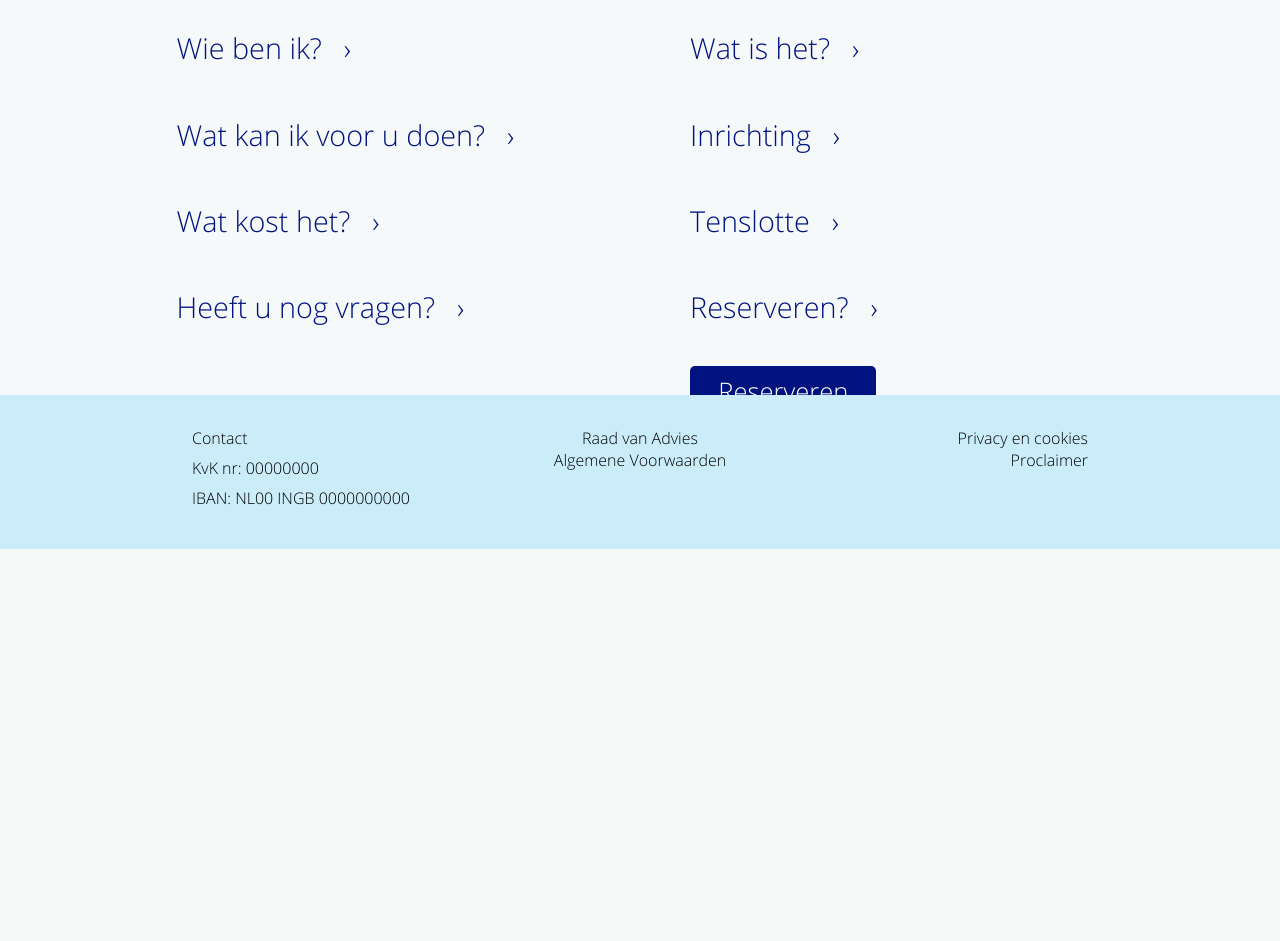
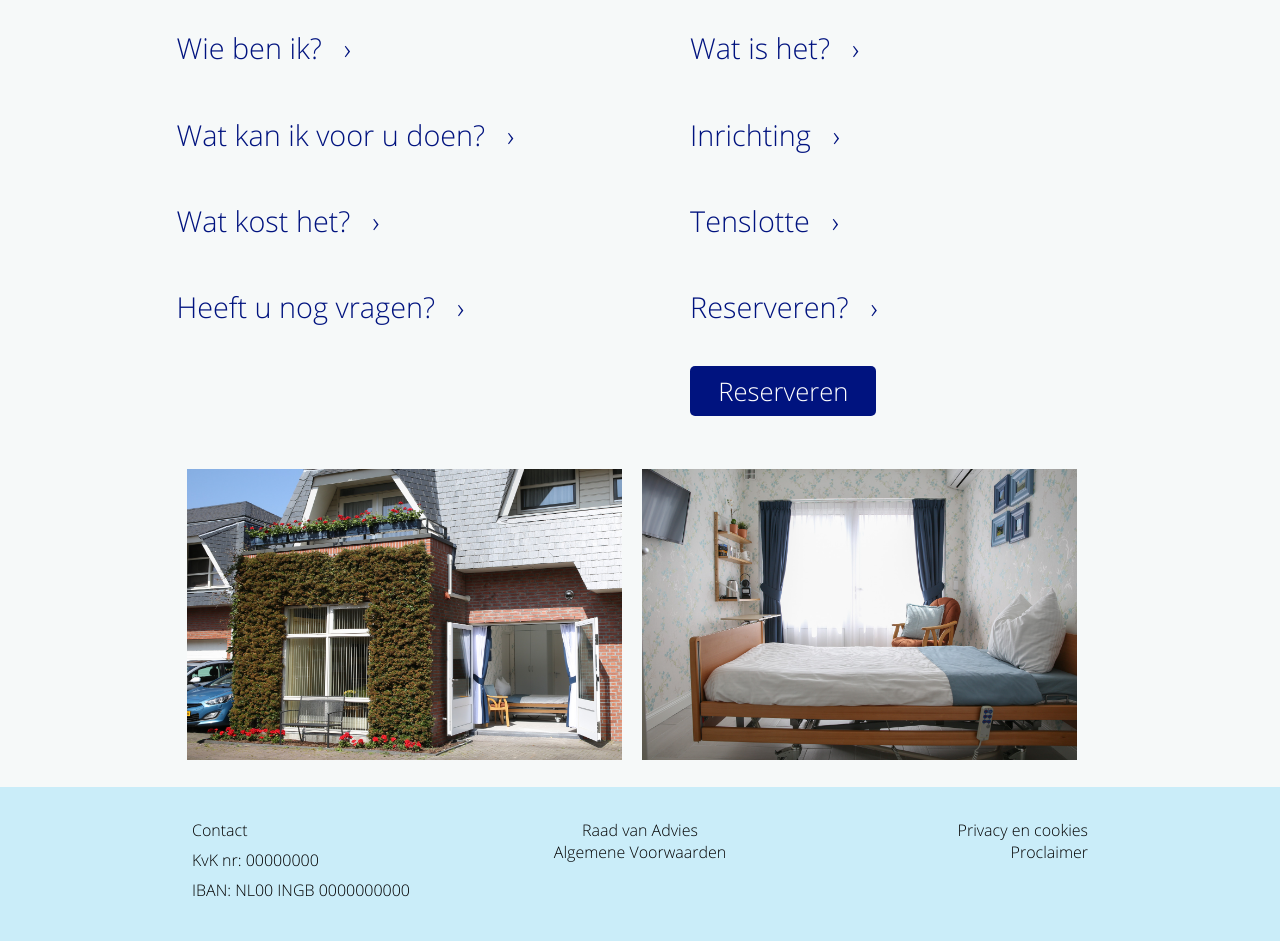
Before and after one commit to mjmeijerman/herstelkamer.nl, a Symfony app: template app/Resources/views/default/index.html.twig in a window 1280 px wide. Shown: the part 495-1436 px from the top of the page. Before the commit the page ends 1044 px from the top, so only its background shows below. Run offline with Twig, Linux system fonts and the light colour scheme; the template is opened without the code that fills it, so the values that code supplies are empty; some libraries are stand-ins or nearby versions.

Commit message:
Foto's en button fix

```diff
--- a/app/Resources/views/default/index.html.twig
+++ b/app/Resources/views/default/index.html.twig
@@ -71,20 +71,13 @@
 
         </div>
 
-        {#<div class="article_img">#}
-            {#<img class='inrichting' src='images/inrichting.jpg'/>#}
-        {#</div>#}
+        <div class="article_img">
+            <img class="inrichting" src="{{ asset('images/inrichting2.jpg') }}"/>
+        </div>
 
-        {#<div class="article_img">#}
-            {#<img class='inrichting' src='images/inrichting.jpg'/>#}
-        {#</div>#}
+		<div class="article_img">
+            <img class="inrichting" src="{{ asset('images/inrichting1.jpg') }}"/>
+        </div>
 
-        {#<div class="article_img">#}
-            {#<img class='inrichting' src='images/inrichting.jpg'/>#}
-        {#</div>#}
-
-        {#<div class="article_img">#}
-            {#<img class='inrichting' src='images/inrichting.jpg'/>#}
-        {#</div>#}
     </div>
 {% endblock %}
--- a/web/css/style.css
+++ b/web/css/style.css
@@ -30,7 +30,7 @@ a:hover, a:active {
 
 #container {
 	width: 100%;
-	padding-bottom: 3em;
+	padding-bottom: 0em;
 }
 
 /* HEADER */
@@ -113,7 +113,7 @@ a:hover, a:active {
 #content {
 	width: 85%;
 	max-width: 1500px;
-	padding-bottom: 5em;
+	padding-bottom: 10em;
 }
 
 #content .article {
@@ -237,13 +237,12 @@ a:hover, a:active {
 
 #content .article_img .inrichting {
 	width: 100%;
-	max-height: 200px;
 }
 
 /* FOOTER */
 
 #fill_space {
-	margin-bottom: 3em;
+	margin-bottom: 5em;
 }
 
 #footer {
```
Also changed, not shown: web/images/inrichting.jpg (deleted), web/images/inrichting1.jpg (added), web/images/inrichting2.jpg (added).
